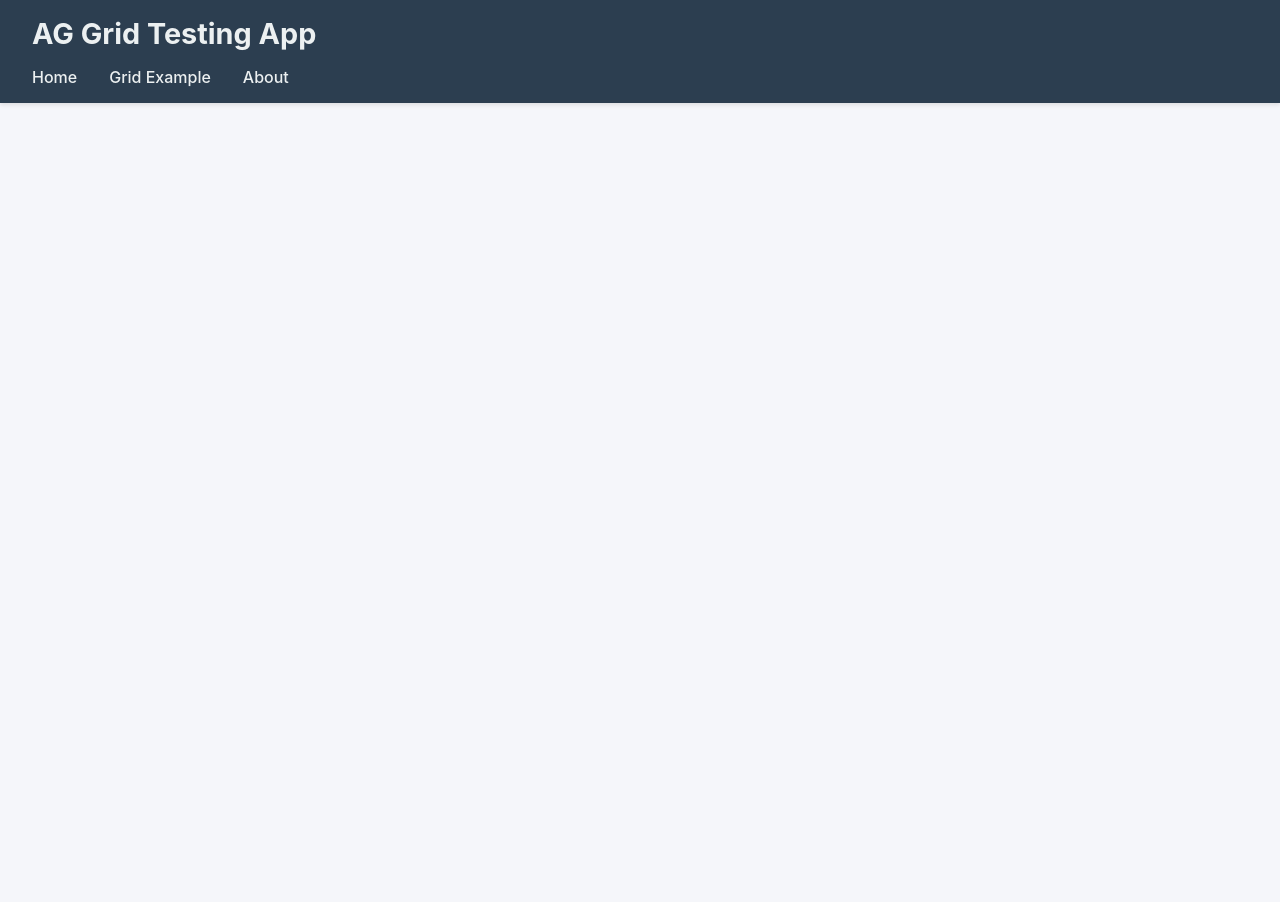
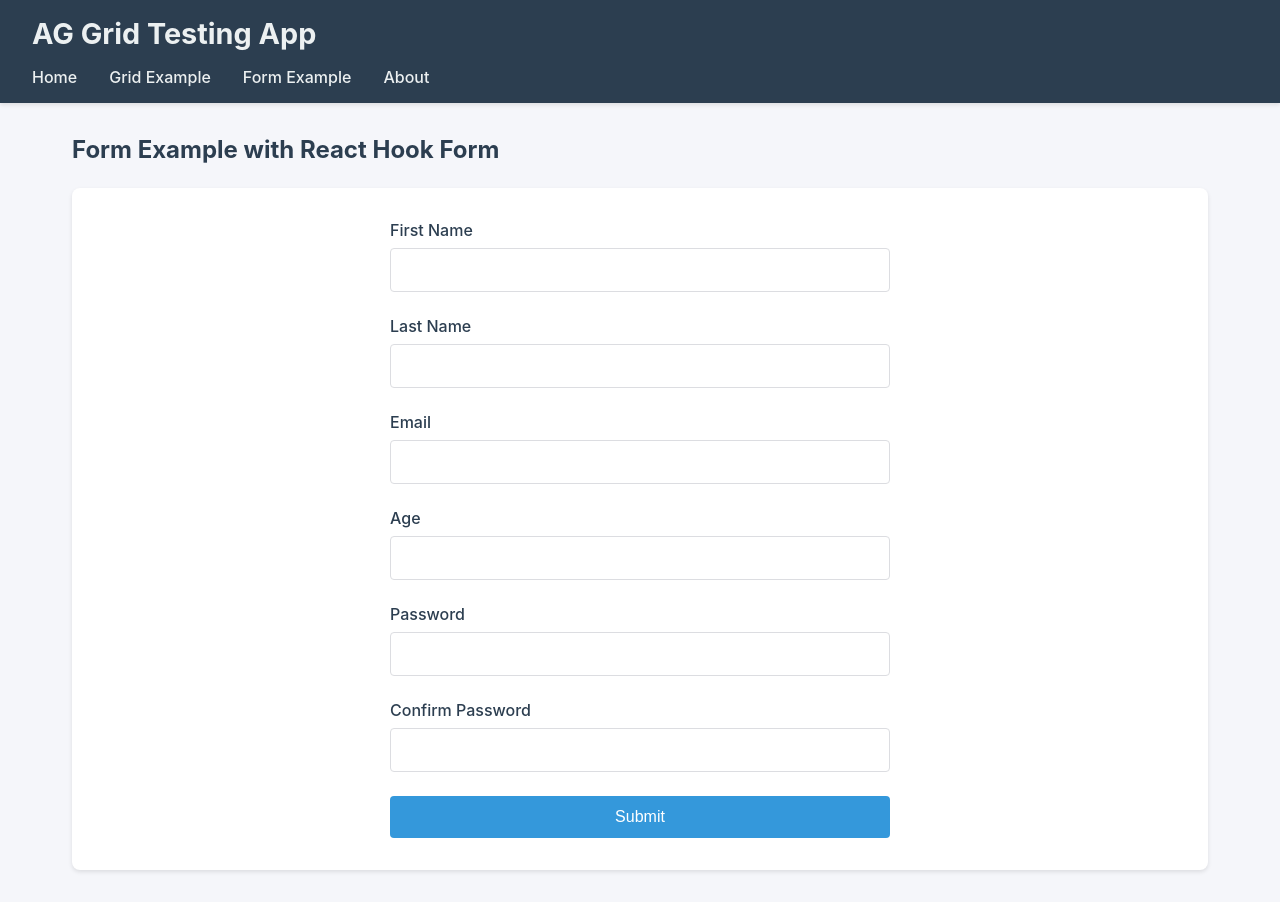
Before and after one commit to amaury-soto/ag-grid-app, a React (Create React App) app: page /form in a window 1280 px wide. Before the commit the page ends 800 px from the top, so only its background shows below. Built offline with nearby package versions, Linux system fonts and the light colour scheme; what ag-grid-community would draw is missing.

Commit message:
include form example with react hook form

```diff
--- a/package.json
+++ b/package.json
@@ -3,6 +3,7 @@
   "version": "0.1.0",
   "private": true,
   "dependencies": {
+    "@hookform/resolvers": "^5.1.1",
     "@testing-library/dom": "^10.4.0",
     "@testing-library/jest-dom": "^6.6.3",
     "@testing-library/react": "^16.3.0",
@@ -18,11 +19,13 @@
     "axios": "^1.9.0",
     "react": "^19.1.0",
     "react-dom": "^19.1.0",
+    "react-hook-form": "^7.57.0",
     "react-router-dom": "^7.6.2",
     "react-scripts": "5.0.1",
     "styled-components": "^6.1.18",
     "typescript": "^4.9.5",
-    "web-vitals": "^2.1.4"
+    "web-vitals": "^2.1.4",
+    "yup": "^1.6.1"
   },
   "scripts": {
     "start": "react-scripts start",
--- a/src/components/common/Navigation/Navigation.tsx
+++ b/src/components/common/Navigation/Navigation.tsx
@@ -11,6 +11,9 @@ const Navigation = () => {
           <Link to="/grid">Grid Example</Link>
         </NavItem>
         <NavItem>
+          <Link to="/form">Form Example</Link>
+        </NavItem>
+        <NavItem>
           <Link to="/about">About</Link>
         </NavItem>
       </NavList>
--- /dev/null
+++ b/src/pages/FormExample/FormExample.styles.ts
@@ -0,0 +1,60 @@
+import styled from 'styled-components';
+
+export const Form = styled.form`
+  max-width: 500px;
+  margin: 0 auto;
+`;
+
+export const FormGroup = styled.div`
+  margin-bottom: 1.5rem;
+`;
+
+export const Label = styled.label`
+  display: block;
+  margin-bottom: 0.5rem;
+  font-weight: 500;
+  color: #2c3e50;
+`;
+
+export const Input = styled.input`
+  width: 100%;
+  padding: 0.75rem;
+  border: 1px solid #dcdde1;
+  border-radius: 4px;
+  font-size: 1rem;
+  transition: border-color 0.3s ease;
+
+  &:focus {
+    outline: none;
+    border-color: #3498db;
+    box-shadow: 0 0 0 2px rgba(52, 152, 219, 0.2);
+  }
+`;
+
+export const ErrorMessage = styled.span`
+  color: #e74c3c;
+  font-size: 0.875rem;
+  margin-top: 0.25rem;
+  display: block;
+`;
+
+export const SubmitButton = styled.button`
+  width: 100%;
+  padding: 0.75rem;
+  background-color: #3498db;
+  color: white;
+  border: none;
+  border-radius: 4px;
+  font-size: 1rem;
+  cursor: pointer;
+  transition: background-color 0.3s ease;
+
+  &:hover {
+    background-color: #2980b9;
+  }
+
+  &:disabled {
+    background-color: #95a5a6;
+    cursor: not-allowed;
+  }
+`;
--- /dev/null
+++ b/src/pages/FormExample/FormExample.tsx
@@ -0,0 +1,127 @@
+import { useForm, SubmitHandler } from 'react-hook-form';
+import { yupResolver } from '@hookform/resolvers/yup';
+import * as yup from 'yup';
+import { PageContainer, PageTitle, PageContent } from '../styles/common.styles';
+import {
+  Form,
+  FormGroup,
+  Input,
+  Label,
+  ErrorMessage,
+  SubmitButton
+} from './FormExample.styles';
+
+interface IFormInputs {
+  firstName: string;
+  lastName: string;
+  email: string;
+  age: number;
+  password: string;
+  confirmPassword: string;
+}
+
+const schema = yup.object({
+  firstName: yup.string().required('First name is required'),
+  lastName: yup.string().required('Last name is required'),
+  email: yup.string().email('Invalid email format').required('Email is required'),
+  age: yup.number()
+    .typeError('Age must be a number')
+    .positive('Age must be positive')
+    .integer('Age must be an integer')
+    .min(18, 'Must be at least 18')
+    .required('Age is required'),
+  password: yup.string()
+    .min(8, 'Password must be at least 8 characters')
+    .matches(/[0-9]/, 'Password requires a number')
+    .matches(/[a-z]/, 'Password requires a lowercase letter')
+    .matches(/[A-Z]/, 'Password requires an uppercase letter')
+    .required('Password is required'),
+  confirmPassword: yup.string()
+    .oneOf([yup.ref('password')], 'Passwords must match')
+    .required('Please confirm your password'),
+}).required();
+
+const FormExample = () => {
+  const {
+    register,
+    handleSubmit,
+    formState: { errors, isSubmitting },
+    reset
+  } = useForm<IFormInputs>({
+    resolver: yupResolver(schema)
+  });
+
+  const onSubmit: SubmitHandler<IFormInputs> = async (data) => {
+    try {
+      await new Promise(resolve => setTimeout(resolve, 1000));
+      console.log(data);
+      reset();
+      alert('Form submitted successfully!');
+    } catch (error) {
+      console.error('Error submitting form:', error);
+    }
+  };
+
+  return (
+    <PageContainer>
+      <PageTitle>Form Example with React Hook Form</PageTitle>
+      <PageContent>
+        <Form onSubmit={handleSubmit(onSubmit)}>
+          <FormGroup>
+            <Label>First Name</Label>
+            <Input {...register('firstName')} />
+            {errors.firstName && (
+              <ErrorMessage>{errors.firstName.message}</ErrorMessage>
+            )}
+          </FormGroup>
+
+          <FormGroup>
+            <Label>Last Name</Label>
+            <Input {...register('lastName')} />
+            {errors.lastName && (
+              <ErrorMessage>{errors.lastName.message}</ErrorMessage>
+            )}
+          </FormGroup>
+
+          <FormGroup>
+            <Label>Email</Label>
+            <Input {...register('email')} type="email" />
+            {errors.email && (
+              <ErrorMessage>{errors.email.message}</ErrorMessage>
+            )}
+          </FormGroup>
+
+          <FormGroup>
+            <Label>Age</Label>
+            <Input {...register('age')} type="number" />
+            {errors.age && (
+              <ErrorMessage>{errors.age.message}</ErrorMessage>
+            )}
+          </FormGroup>
+
+          <FormGroup>
+            <Label>Password</Label>
+            <Input {...register('password')} type="password" />
+            {errors.password && (
+              <ErrorMessage>{errors.password.message}</ErrorMessage>
+            )}
+          </FormGroup>
+
+          <FormGroup>
+            <Label>Confirm Password</Label>
+            <Input {...register('confirmPassword')} type="password" />
+            {errors.confirmPassword && (
+              <ErrorMessage>{errors.confirmPassword.message}</ErrorMessage>
+            )}
+          </FormGroup>
+
+          <SubmitButton type="submit" disabled={isSubmitting}>
+            {isSubmitting ? 'Submitting...' : 'Submit'}
+          </SubmitButton>
+        </Form>
+      </PageContent>
+    </PageContainer>
+  );
+};
+
+export default FormExample;
--- a/src/routes/AppRoutes.tsx
+++ b/src/routes/AppRoutes.tsx
@@ -2,12 +2,14 @@ import { Routes, Route } from "react-router-dom";
 import Home from "../pages/Home/Home";
 import GridExample from "../pages/GridExample/GridExample";
 import About from "../pages/About/About";
+import FormExample from "../pages/FormExample/FormExample";
 
 const AppRoutes = () => {
   return (
     <Routes>
       <Route path="/" element={<Home />} />
       <Route path="/grid" element={<GridExample />} />
+       <Route path="/form" element={<FormExample />} />
       <Route path="/about" element={<About />} />
     </Routes>
   );
```
